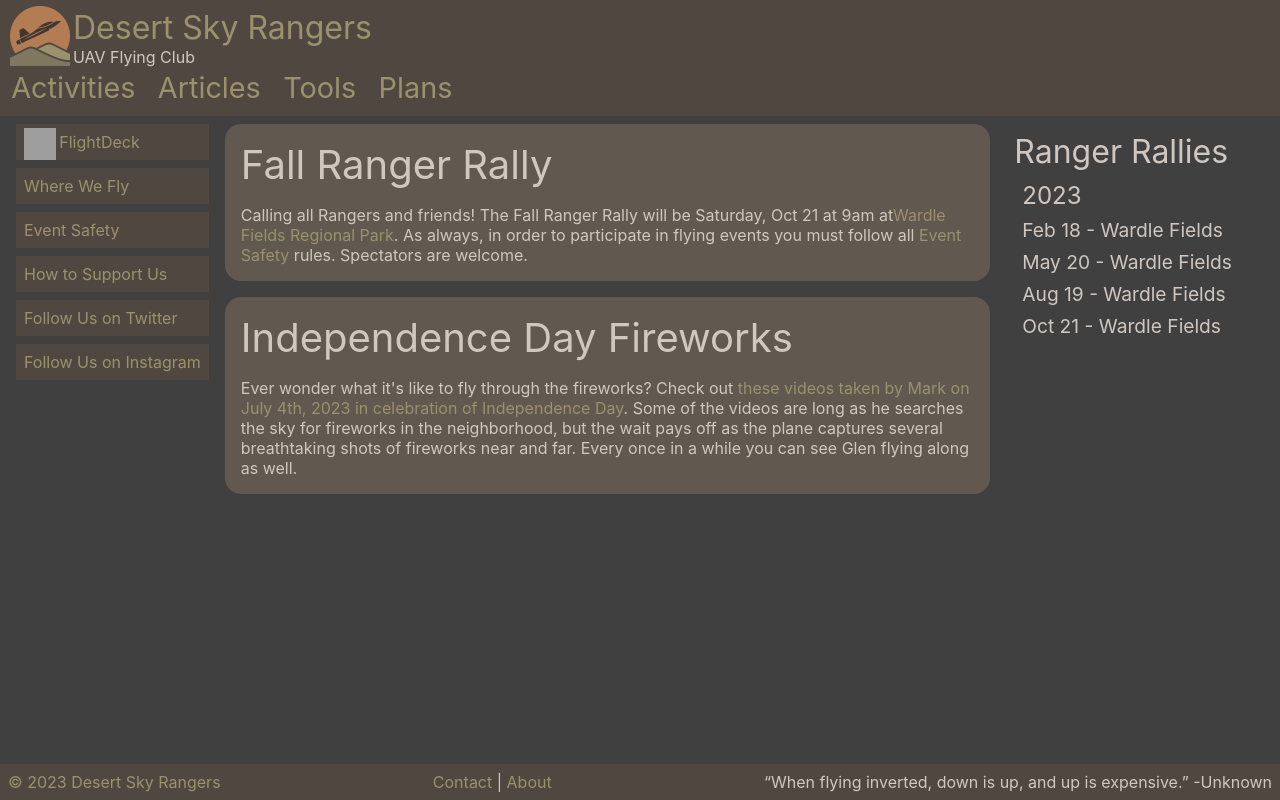
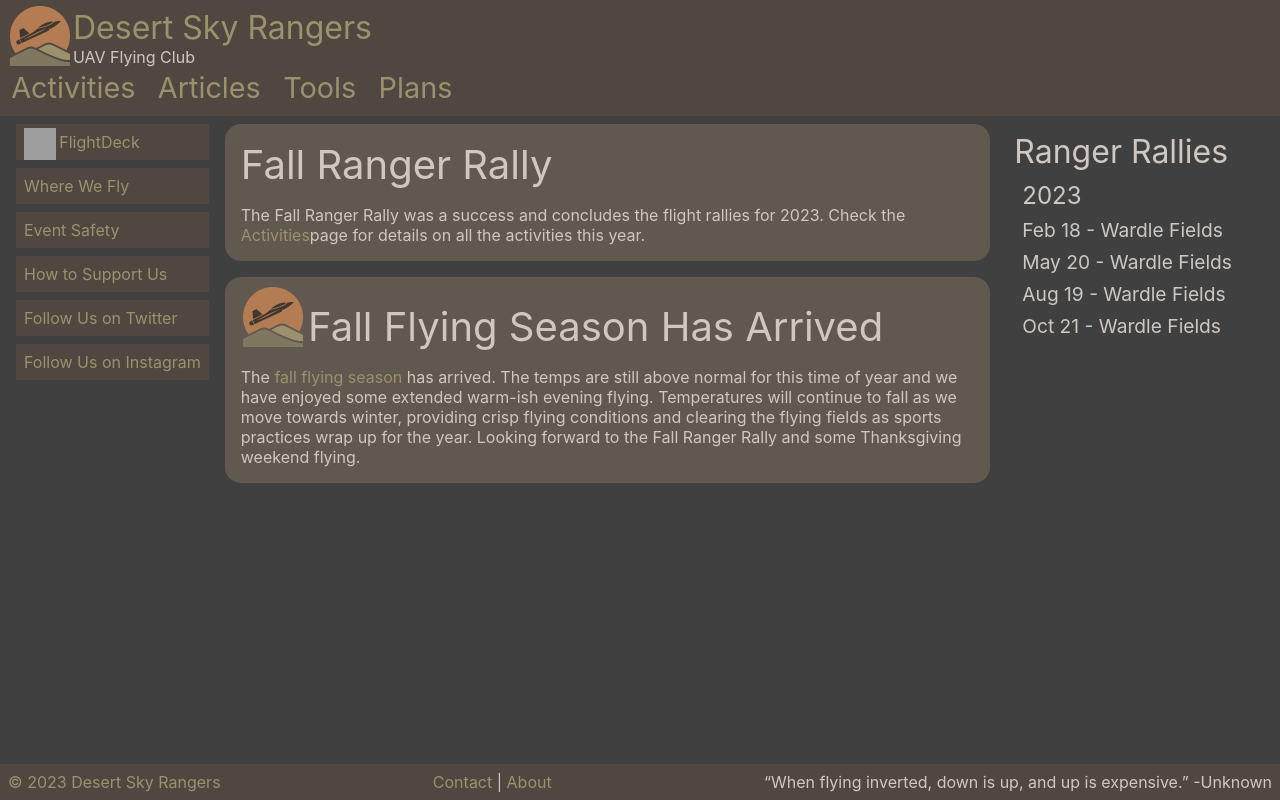
Before and after one commit to desertskyrangers/www.desertskyrangers.org, a React (Create React App) app: page / in a window 1280 px wide. Built offline with nearby package versions, Linux system fonts and the light colour scheme; grey boxes are pictures that could not be loaded.

Commit message:
Fall update

```diff
--- a/src/Activities.js
+++ b/src/Activities.js
@@ -6,6 +6,43 @@ export default class Activities extends React.Component {
 	render() {
 		return (
 			<div className='content'>
+
+				<div className='announcement'>
+					<h2>{Icons.DESERT_SKY_RANGERS} October 2023 Ranger Rally</h2>
+					<p>
+						The <a href='https://photos.app.goo.gl/BrDLrqYSPC11K79L7'>October 2023 Ranger Rally</a> was
+						held Saturday, October 21 at 9am at <a href="https://goo.gl/maps/WfuVVZqe4Qv32PX27">{Icons.LOCATION} Wardle Fields Regional Park</a> in
+						Bluffdale. We had nine members attend. The field was recently cut
+						allowing for some nice rolling departures for those who had landing
+						gear. It was a bit breezy in the morning, combined with partly
+						cloudy skies is was a bit chilly for the first hour or so. Whenever
+						there was sunshine we all breathed a sigh of relief. Steve was our
+						photographer of the day and captured some great photos.
+					</p>
+
+					<div className='hbox-wrappable'>
+						<figure>
+							<a href='https://photos.app.goo.gl/4pLGvZZQJc7y6ENo7'>
+								<img className='photo' src='https://lh3.googleusercontent.com/pw/ADCreHfFyXSpEBy6Ewzqm35syYfLuj5yic_jBEzTU1zKkQ-_JQPz9owUO6LInEaep4dv5W-YyuRZ2wfeD8SlBuEnIpkRwhRSYqWr6nMV6bU8C9nVY7TJdx9PXG_-Ac8cj6WQjm9xjvXW_2J9SAYkjquPWBNoLw=w2342-h1764-s-no-gm' alt='DSR Ranger Rally'/>
+							</a>
+							<figcaption>Let the flying begin!</figcaption>
+						</figure>
+
+						<figure>
+							<a href='https://photos.app.goo.gl/NM8AGVaKMW6xMSuy5'>
+								<img className='photo' src='https://lh3.googleusercontent.com/pw/ADCreHdYd9ELnoFPQoLHwdEkH0coByv5y6yx6fYWKSi-TJImOsNg8Fah493slOMRlPEu96snbv9v90_71ls_aPyf925vJU6vjsQiKYwC0VkhhHK6ZAHtmLvA_7yUIo1X2RSa8f7GeDdE5vzdrv4TAhF0NYzlYQ=w2342-h1764-s-no-gm' alt='DSR Ranger Rally'/>
+							</a>
+							<figcaption>Joe preparing his E-flite Habu "vacuum cleaner"</figcaption>
+						</figure>
+
+						<figure>
+							<a href='https://photos.app.goo.gl/mHTXqG8p56Q4zcju7'>
+								<img className='photo' src='https://lh3.googleusercontent.com/pw/ADCreHclBEWhENukJLDAe-BeTGq5oPgfzZwY1YLSoZcrpf3XGxr-4xJIVkTJViPpBKL99HyRNlOHZKGsEfs-N5HPONKQMz0HillyEB7y5rK_RqTf3cDMHJ46k2lq8Lm4TjiYZwE9zRs5MLo-thUOK5ppd1y_4A=w2342-h1764-s-no-gm' alt='DSR Ranger Rally'/>
+							</a>
+							<figcaption>Glen preparing 'Rosa' for a flight. Check out that battery!</figcaption>
+						</figure>
+					</div>
+				</div>
 
 				<div className='announcement'>
 					<h2>{Icons.DESERT_SKY_RANGERS} August 2023 Ranger Rally</h2>
@@ -18,22 +55,6 @@ export default class Activities extends React.Component {
 						The wind was brisk from the south but died down a bit about half way
 						through the rally.
 					</p>
-
-					{/*<div className='hbox-wrappable'>*/}
-					{/*	<figure>*/}
-					{/*		<a href='https://photos.app.goo.gl/KRT4Qb8o1B1jKSd77'>*/}
-					{/*			<img className='photo' src='https://lh3.googleusercontent.com/pw/AMWts8CRrfUHypiySsicUiN2LyHJ1CQZBuubRcCXWKuS9z5op8CrckxsiPjN4wWGdUi6qSKk8Q3MdY4dAYJxGI22NrOV6xM1X7J65xHMSa2dN3zJ4WO5oiKXBq29KB0MmigT3K5-G9dKPz-qvQJy8BPtFijq=w1200-h800-no' alt='DSR Ranger Rally'/>*/}
-					{/*		</a>*/}
-					{/*		<figcaption>From the left, Steve, Blaine, Matt, Glen and Mark.</figcaption>*/}
-					{/*	</figure>*/}
-
-					{/*	<figure>*/}
-					{/*		<a href='https://photos.app.goo.gl/mPNT4puoGXK2cwKo6'>*/}
-					{/*			<img className='photo' src='https://lh3.googleusercontent.com/pw/AMWts8BxQ9Uvi8UFWM5NxstmTAf5UTtUqjSipPzHp7xSeE8b_wlmjG6Pau-15TNKsvSW6JlODjiyw9I57oV991PtSQMoVQ_9HIDZsIcwtutUI-ZBDQ9-Xmalt-1VZi3QovQm7PdcqyjrYDrmozjzU5cSPAvW=w1200-h800-no' alt='DSR Ranger Rally'/>*/}
-					{/*		</a>*/}
-					{/*		<figcaption>The elegant wings of Glen's Bixler II</figcaption>*/}
-					{/*	</figure>*/}
-					{/*</div>*/}
 				</div>
 
 				<div className='announcement'>
@@ -43,22 +64,6 @@ export default class Activities extends React.Component {
 						held Saturday, May 20 at 9am at <a href="https://goo.gl/maps/WfuVVZqe4Qv32PX27">{Icons.LOCATION} Wardle Fields Regional Park</a> in
 						Bluffdale. We had eight members attend.
 					</p>
-
-					{/*<div className='hbox-wrappable'>*/}
-					{/*	<figure>*/}
-					{/*		<a href='https://photos.app.goo.gl/KRT4Qb8o1B1jKSd77'>*/}
-					{/*			<img className='photo' src='https://lh3.googleusercontent.com/pw/AMWts8CRrfUHypiySsicUiN2LyHJ1CQZBuubRcCXWKuS9z5op8CrckxsiPjN4wWGdUi6qSKk8Q3MdY4dAYJxGI22NrOV6xM1X7J65xHMSa2dN3zJ4WO5oiKXBq29KB0MmigT3K5-G9dKPz-qvQJy8BPtFijq=w1200-h800-no' alt='DSR Ranger Rally'/>*/}
-					{/*		</a>*/}
-					{/*		<figcaption>From the left, Steve, Blaine, Matt, Glen and Mark.</figcaption>*/}
-					{/*	</figure>*/}
-
-					{/*	<figure>*/}
-					{/*		<a href='https://photos.app.goo.gl/mPNT4puoGXK2cwKo6'>*/}
-					{/*			<img className='photo' src='https://lh3.googleusercontent.com/pw/AMWts8BxQ9Uvi8UFWM5NxstmTAf5UTtUqjSipPzHp7xSeE8b_wlmjG6Pau-15TNKsvSW6JlODjiyw9I57oV991PtSQMoVQ_9HIDZsIcwtutUI-ZBDQ9-Xmalt-1VZi3QovQm7PdcqyjrYDrmozjzU5cSPAvW=w1200-h800-no' alt='DSR Ranger Rally'/>*/}
-					{/*		</a>*/}
-					{/*		<figcaption>The elegant wings of Glen's Bixler II</figcaption>*/}
-					{/*	</figure>*/}
-					{/*</div>*/}
 				</div>
 
 				<div className='announcement'>
--- a/src/Home.js
+++ b/src/Home.js
@@ -56,27 +56,51 @@ export default class Home extends React.Component {
 						<div className='announcement'>
 							<h2>{Icons.RALLY} Fall Ranger Rally</h2>
 							<p>
-								Calling all Rangers and friends! The Fall Ranger Rally will be Saturday, Oct 21 at 9am at
-								<a href='https://slco.org/parks/wardle-fields-regional-park/'>Wardle Fields Regional Park</a>.
-								As always, in order to participate in flying events you must follow
-								all <Link to="/safety">Event Safety</Link> rules. Spectators are welcome.
-							</p>
-						</div>
-
-						<div className='announcement'>
-							<h2>{Icons.BURST} Independence Day Fireworks</h2>
-							<p>
-								Ever wonder what it's like to fly through the fireworks? Check
-								out<a href='https://www.youtube.com/@desertskyranger/videos'> these videos taken
-								by Mark on July 4th, 2023 in celebration of Independence Day</a>. Some of the videos are
-								long as he searches the sky for fireworks in the neighborhood, but the wait pays off as
-								the plane captures several breathtaking shots of fireworks near and far. Every once in
-								a while you can see Glen flying along as well.
+								The Fall Ranger Rally was a success and concludes the flight
+								rallies for 2023. Check the <Link to='/activities'>Activities</Link>
+								page for details on all the activities this year.
 							</p>
 						</div>
 
 						{/*<div className='announcement'>*/}
 						{/*	<h2>{Icons.DESERT_SKY_RANGERS} Spring Flying Season Has Arrived</h2>*/}
+						{/*	<p>*/}
+						{/*		The <a href="articles/northern-utah-flying-season-2021-01">spring flying season</a> has*/}
+						{/*		arrived. The temps are still below normal this year and*/}
+						{/*		we have received a lot of snow (good for us). The winter flying*/}
+						{/*		season has also been building season for many of us, as we try*/}
+						{/*		out new designs and get ready for the new year. We are looking*/}
+						{/*		forward to getting out more as the temperatures warm up.*/}
+						{/*	</p>*/}
+						{/*</div>*/}
+
+						{/*<div className='announcement'>*/}
+						{/*	<h2>{Icons.DESERT_SKY_RANGERS} Summer Flying Season Has Arrived</h2>*/}
+						{/*	<p>*/}
+						{/*		The <a href="articles/northern-utah-flying-season-2021-01">spring flying season</a> has*/}
+						{/*		arrived. The temps are still below normal this year and*/}
+						{/*		we have received a lot of snow (good for us). The winter flying*/}
+						{/*		season has also been building season for many of us, as we try*/}
+						{/*		out new designs and get ready for the new year. We are looking*/}
+						{/*		forward to getting out more as the temperatures warm up.*/}
+						{/*	</p>*/}
+						{/*</div>*/}
+
+						<div className='announcement'>
+							<h2>{Icons.DESERT_SKY_RANGERS} Fall Flying Season Has Arrived</h2>
+							<p>
+								The <a href="articles/northern-utah-flying-season-2021-01">fall flying season</a> has
+								arrived. The temps are still above normal for this time of year
+								and we have enjoyed some extended warm-ish evening flying.
+								Temperatures will continue to fall as we move towards winter,
+								providing crisp flying conditions and clearing the flying fields
+								as sports practices wrap up for the year. Looking forward to the
+								Fall Ranger Rally and some Thanksgiving weekend flying.
+							</p>
+						</div>
+
+						{/*<div className='announcement'>*/}
+						{/*	<h2>{Icons.DESERT_SKY_RANGERS} Winter Flying Season Has Arrived</h2>*/}
 						{/*	<p>*/}
 						{/*		The <a href="articles/northern-utah-flying-season-2021-01">spring flying season</a> has*/}
 						{/*		arrived. The temps are still below normal this year and*/}
```
